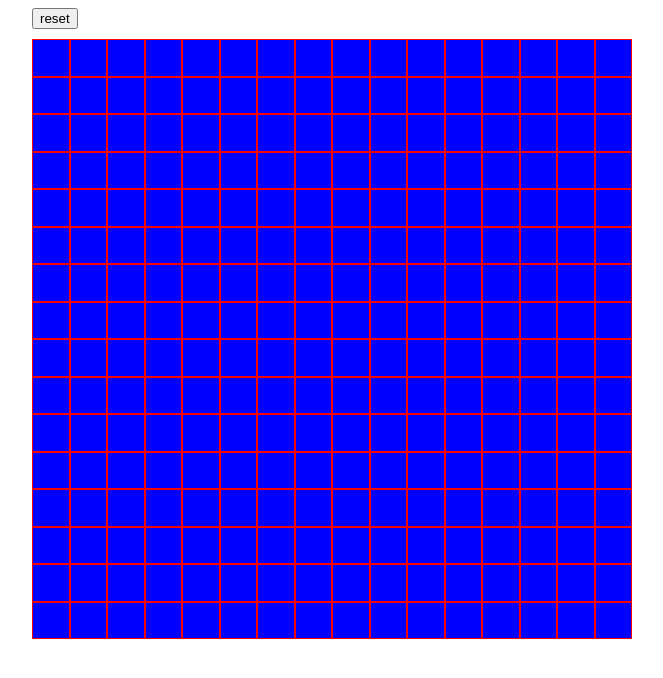
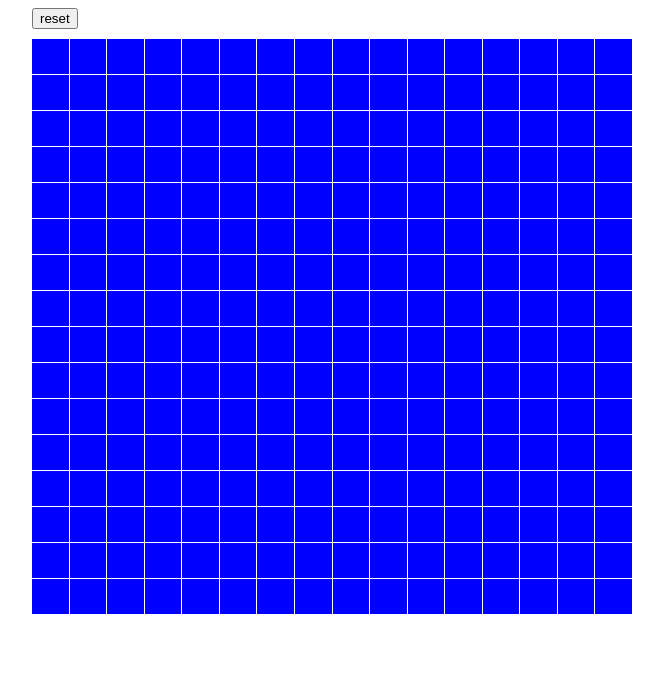
Before and after one commit to crmaccr/etch-a-sketch, a plain HTML site: page index.html in a window 1280 px wide. Shown: the whole page, without its empty margins (208-871 px from the left). Drawn offline with Linux system fonts and the light colour scheme.

Commit message:
create grid with gap instead of cells with border

```diff
--- a/index.js
+++ b/index.js
@@ -1,4 +1,4 @@
-const container = document.createElement("div");
+const container = document.createElement("div"); // overall container
 container.classList.add("container");
 
 const grid = document.createElement("div");
@@ -8,42 +8,53 @@ const resetButton = document.createElement("button");
 resetButton.classList.add("reset");
 resetButton.textContent = "reset";
 
-container.appendChild(resetButton);
-
-createAndDisplayGrid(16);
-
-function setupListenersForGridCells() {
-  const gridSquares = grid.querySelectorAll("div");
-  gridSquares.forEach(function (grid) {
-    grid.addEventListener("mouseenter", function () {
-      console.log("hovered over me");
-      this.style.backgroundColor = "yellow";
-    });
-  });
-}
-
 resetButton.addEventListener("click", function () {
   let newGridSize = 0;
   do {
     newGridSize = +prompt("enter new Grid Size (< 100)", "25");
   } while (newGridSize > 100);
   if (newGridSize) {
-    createAndDisplayGrid(newGridSize);
+    displayGrid(newGridSize);
   }
 });
 
-function createAndDisplayGrid(size) {
+displayGrid(16);
+
+container.appendChild(resetButton);
+container.appendChild(grid);
+document.body.appendChild(container);
+
+function createGridCells(size) {
+  const cells = [];
   const square = document.createElement("div");
   square.classList.add("square");
-  const squareSize = 600 / size;
+  const squareSize = Math.floor(600 / (size + 1)); // To allow space for gap in the grid
   square.style.cssText = `height:${squareSize}px; width:${squareSize}px;`;
-  grid.innerHTML = "";
   for (let i = 1; i <= size; i++) {
     for (let j = 1; j <= size; j++) {
-      grid.appendChild(square.cloneNode());
+      cells.push(square.cloneNode());
     }
   }
-  setupListenersForGridCells();
+  setupListenersForGridCells(cells);
+  return cells;
 }
-container.appendChild(grid);
-document.body.appendChild(container);
+
+function setupListenersForGridCells(cells) {
+  cells.forEach(function (cell) {
+    cell.addEventListener("mouseenter", function () {
+      this.style.backgroundColor = "yellow";
+    });
+  });
+}
+
+function addCellsToGrid(cells, cellGrid = grid) {
+  cellGrid.innerHTML = "";
+  cells.forEach(function (cell) {
+    cellGrid.appendChild(cell);
+  });
+}
+
+function displayGrid(size) {
+  const cells = createGridCells(size);
+  addCellsToGrid(cells);
+}
--- a/styles.css
+++ b/styles.css
@@ -11,6 +11,7 @@
   display: flex;
   flex-wrap: wrap;
   width: 600px;
+  gap: 1px;
 }
 .reset {
   margin-bottom: 10px;
@@ -18,5 +19,5 @@
 
 .square {
   background-color: blue;
-  border: 1px solid red;
+  flex-grow: 1;
 }
```
